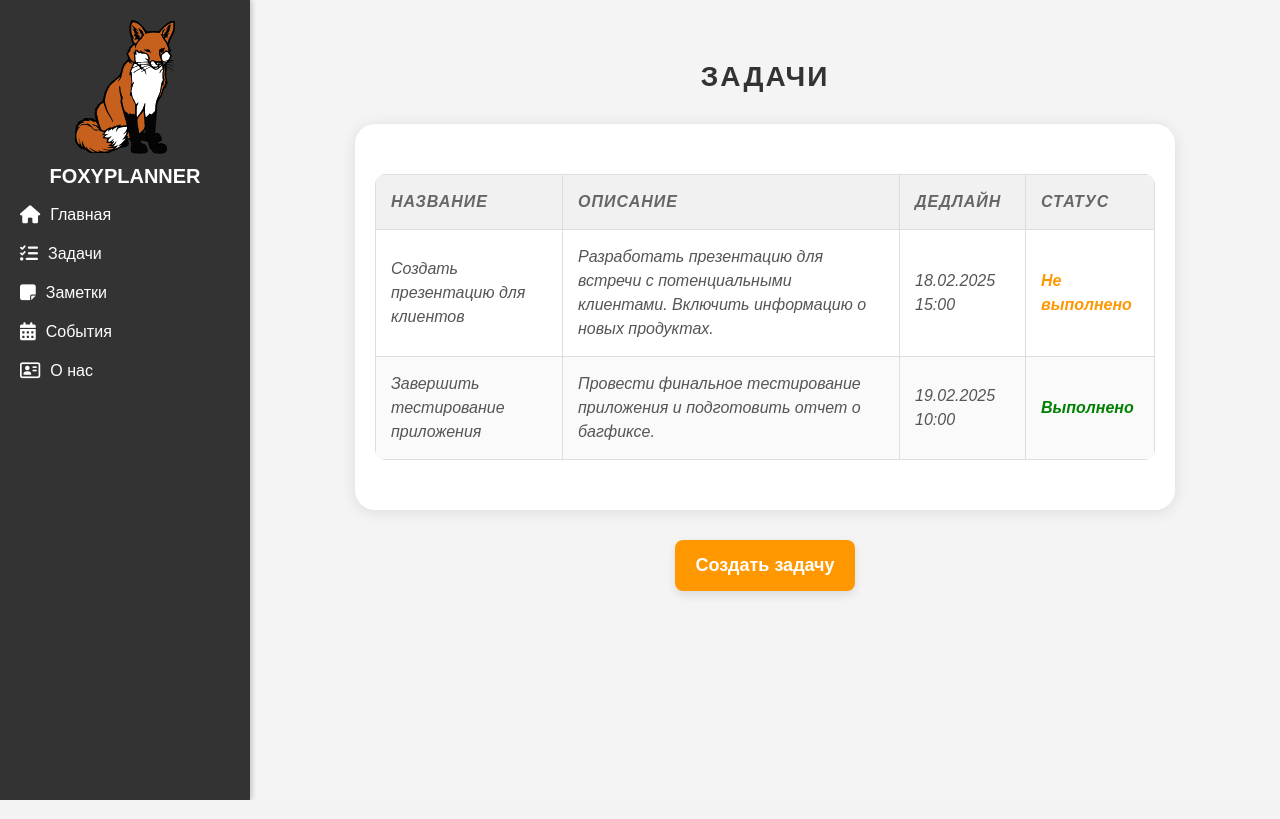
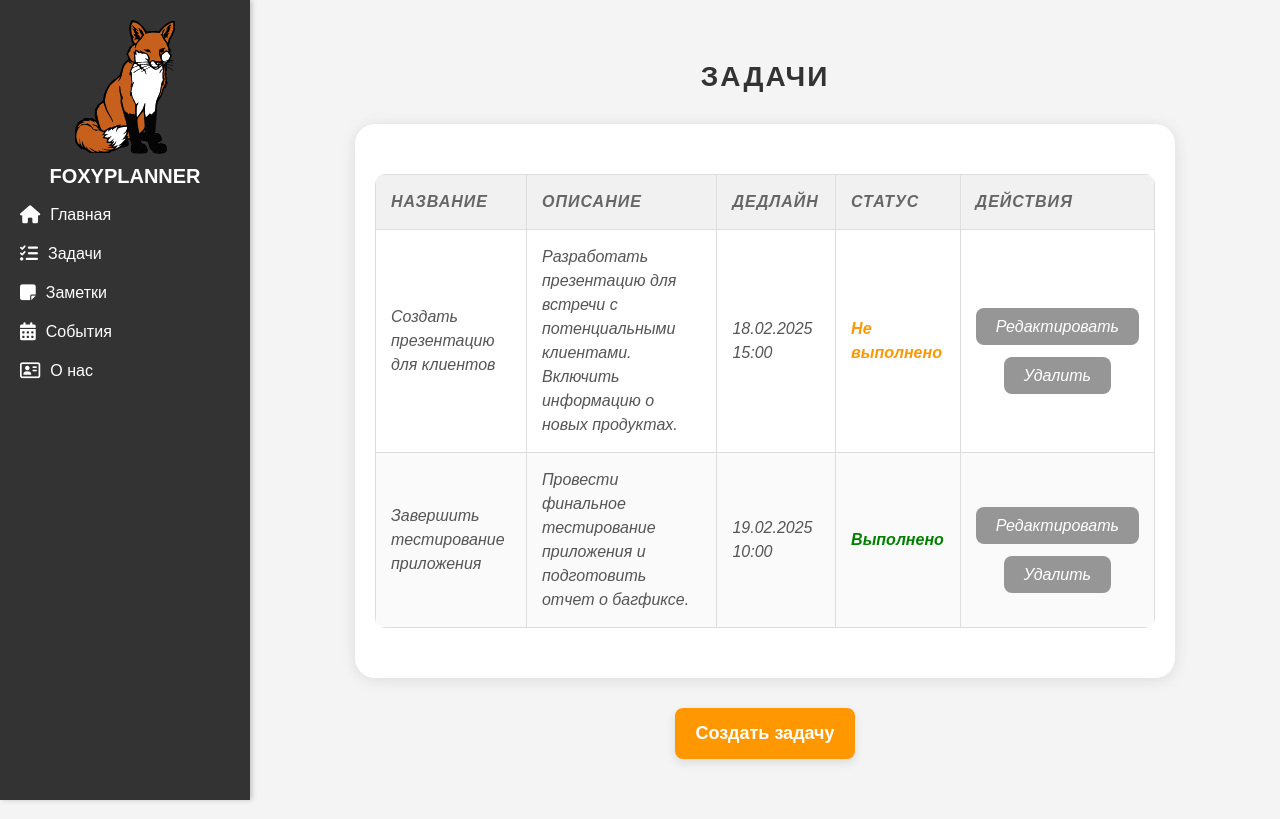
Before and after one commit to bohushpalina/FoxyPlanner, a Django app: page /tasks/ in a window 1280 px wide. Run offline with Django 5.2, Linux system fonts and the light colour scheme; data comes from the database, SQL or seed files in the repository; both versions use the stored data as it was after the commit.

Commit message:
Full made

```diff
--- a/main/static/main/css/main.css
+++ b/main/static/main/css/main.css
@@ -894,3 +894,23 @@ h1 {
 .btn-primary:hover {
     background: #e68900;
 }
+
+.task_but {
+    background-color: #969696; /* Оранжевый цвет фона */
+    color: white !important;  /* Белый цвет текста */
+    padding: 10px 20px; /* Отступы внутри кнопки */
+    border: none; /* Убираем границу */
+    border-radius: 8px; /* Скругленные углы */
+    font-size: 16px; /* Размер шрифта */
+    cursor: pointer; /* Курсор в виде указателя при наведении */
+    transition: background-color 0.3s, transform 0.2s; /* Плавные переходы для фона и масштаба */
+}
+
+.task_but:hover {
+    background-color: #e68900; /* Темнее оранжевый при наведении */
+    transform: scale(1.05); /* Легкое увеличение кнопки */
+}
+
+.task_but:active {
+    transform: scale(0.95); /* Легкое уменьшение кнопки при нажатии */
+}
--- a/tasks/models.py
+++ b/tasks/models.py
@@ -10,7 +10,7 @@ class Task(models.Model):
         return self.title
 
     def get_absolute_url(self):
-        return f'/tasks/{self.id}'
+        return f'/tasks/'
 
     class Meta:
         verbose_name = "Задача"
--- a/tasks/templates/tasks/tasks.html
+++ b/tasks/templates/tasks/tasks.html
@@ -1,8 +1,8 @@
-{% extends 'main/layout.html'%}
+{% extends 'main/layout.html' %}
 
 {% block title %}
 <title>Задачи</title>
-{% endblock%}
+{% endblock %}
 
 {% block content %}
 <h1>Задачи</h1>
@@ -16,6 +16,7 @@
                     <th>Описание</th>
                     <th>Дедлайн</th>
                     <th>Статус</th>
+                    <th>Действия</th>
                 </tr>
             </thead>
             <tbody>
@@ -26,6 +27,11 @@
                     <td>{{ task.deadline|date:"d.m.Y H:i" }}</td>
                     <td class="status {% if task.is_completed %}completed{% endif %}">
                         {% if task.is_completed %}Выполнено{% else %}Не выполнено{% endif %}
+                    </td>
+                    <td>
+                        <p><a href="{% url 'task_update' task.id %}" class="task_but">Редактировать</a></p>
+                        <p><a href="{% url 'task_delete' task.id %}" class="task_but">Удалить</a></p>
+
                     </td>
                 </tr>
                 {% endfor %}
--- a/tasks/urls.py
+++ b/tasks/urls.py
@@ -4,6 +4,6 @@ from . import views
 urlpatterns = [
     path('', views.tasks, name = 'tasks'),
     path('create', views.create_task, name = 'create_task'),
-    path('<int:pk>/update_task', views.TaskUpdateView.as_view(), name = 'task_update')
-    # path('<int:pk>/delete', views.EventDeleteView.as_view(), name = 'event_delete')
+    path('<int:pk>/update_task', views.TaskUpdateView.as_view(), name = 'task_update'),
+    path('<int:pk>/delete_task', views.TaskDeleteView.as_view(), name = 'task_delete')
 ]
--- a/tasks/views.py
+++ b/tasks/views.py
@@ -27,3 +27,8 @@ class TaskUpdateView(UpdateView):
     model = Task
     template_name = 'tasks/create_task.html'
     form_class = TaskForm
+
+class TaskDeleteView(DeleteView):
+    model = Task
+    template_name = 'tasks/delete_task.html'
+    success_url = '/tasks/'
```
Also changed, not shown: tasks/templates/tasks/delete_task.html (added, +18 -0 lines), db.sqlite3.
